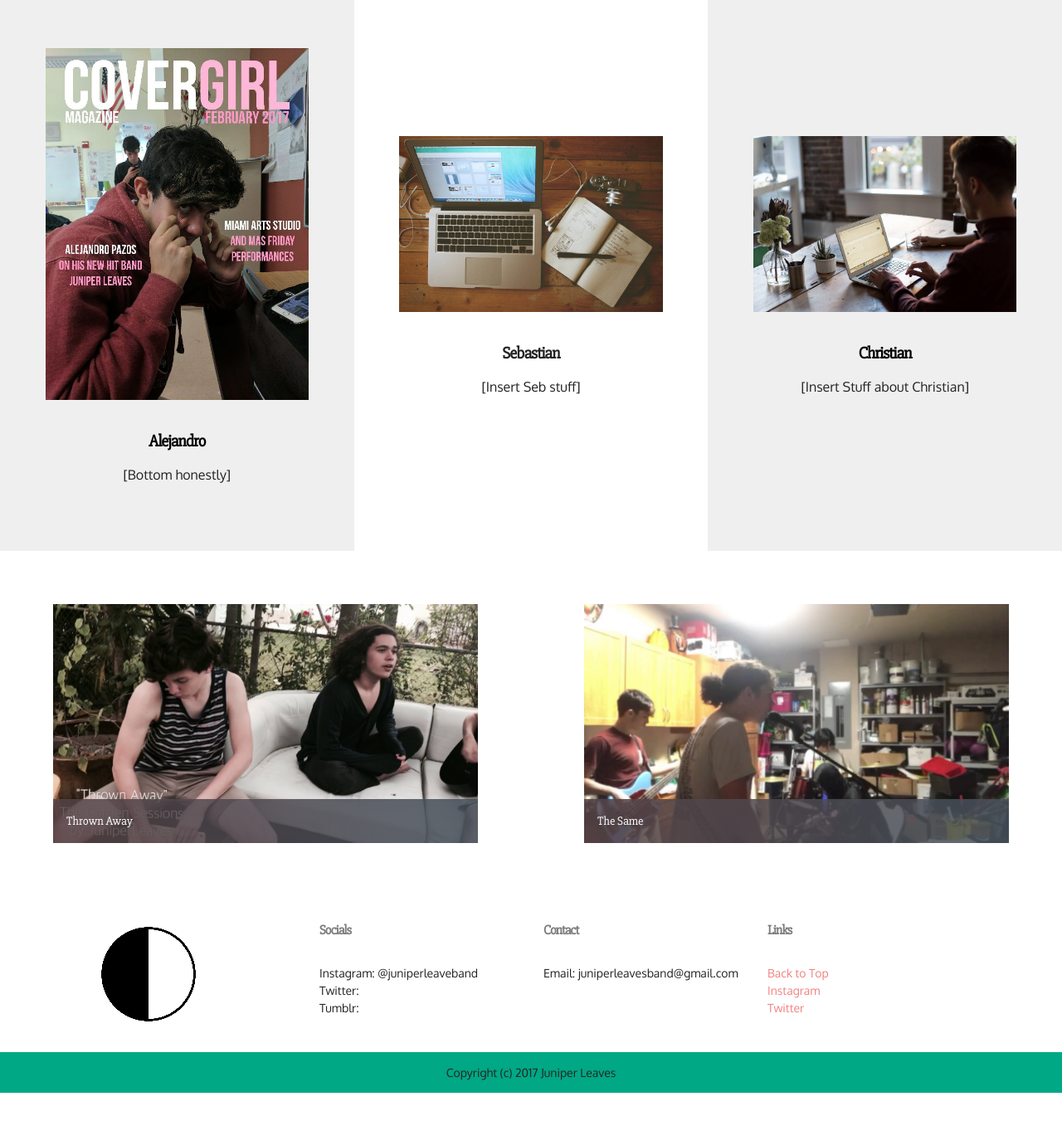
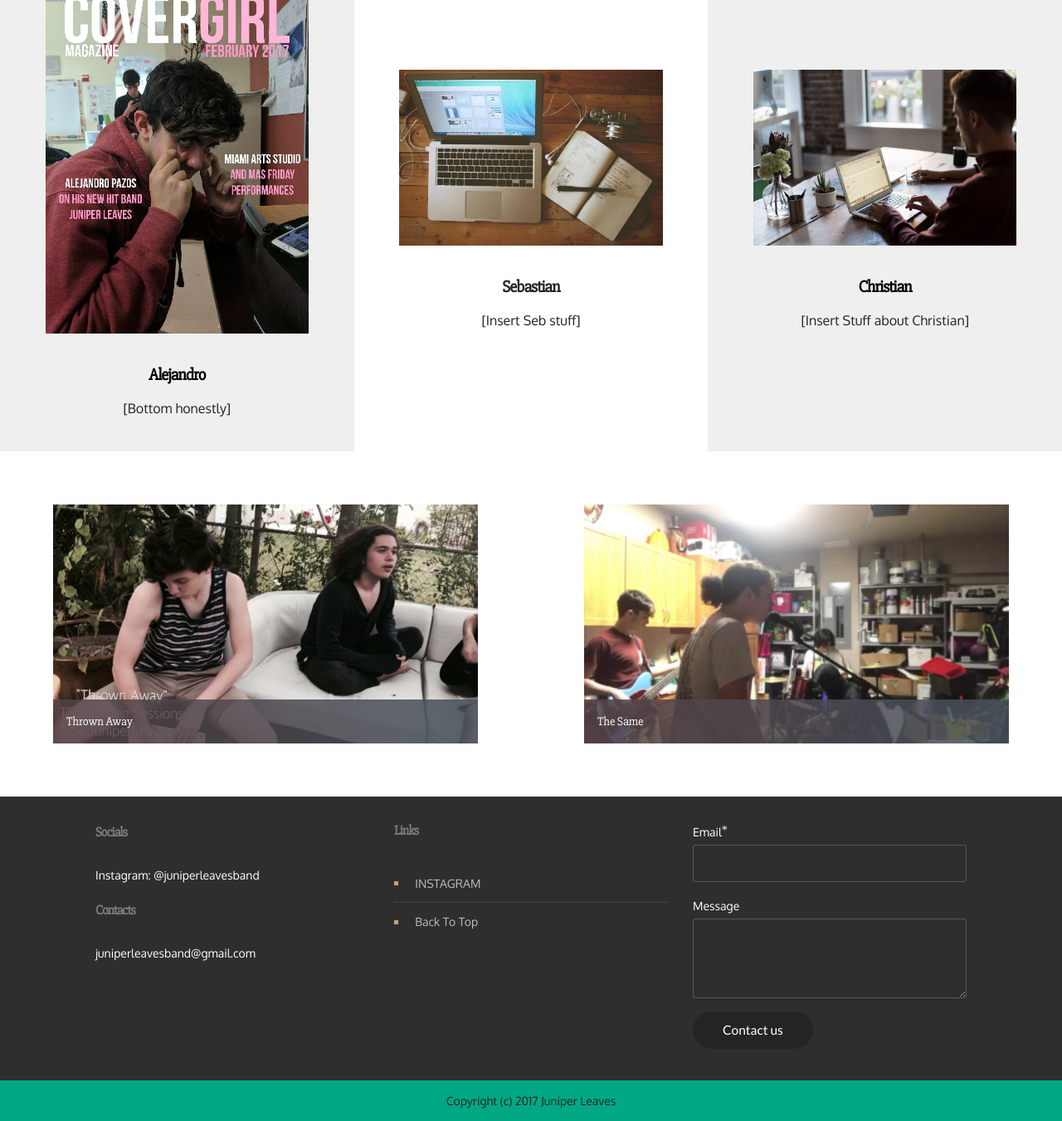
Before and after one commit to juniperleaves/juniperleaves.github.io, a plain HTML site: page about.html in a window 1280 px wide. Shown: the part 300-1651 px from the top of the page at 83% size. Before the commit the page ends 1617 px from the top, so only its background shows below. Drawn offline with nearby package versions, Linux system fonts and the light colour scheme.

Commit message:
create github pages

```diff
--- a/about.html
+++ b/about.html
@@ -59,7 +59,7 @@
 
 </section>
 
-<section class="engine"><a rel="external" href="https://mobirise.com">Web Site Builder</a></section><section class="mbr-section article mbr-after-navbar" id="msg-box3-h" data-bg-video="https://www.youtube.com/embed/GeqjBXLbSpU?rel=0&amp;amp;showinfo=0&amp;autoplay=0&amp;loop=0" style="padding-top: 80px; padding-bottom: 120px;">
+<section class="engine"><a rel="external" href="https://mobirise.com">mobirise.com</a></section><section class="mbr-section article mbr-after-navbar" id="msg-box3-h" data-bg-video="https://www.youtube.com/embed/GeqjBXLbSpU?rel=0&amp;amp;showinfo=0&amp;autoplay=0&amp;loop=0" style="padding-top: 80px; padding-bottom: 120px;">
 
     <div class="mbr-overlay" style="opacity: 0.5; background-color: rgb(34, 34, 34);">
     </div>
@@ -81,7 +81,7 @@
 
     <div class="mbr-cards-row row striped">
 
-        <div class="mbr-cards-col col-xs-12 col-lg-4" style="padding-top: 80px; padding-bottom: 80px;">
+        <div class="mbr-cards-col col-xs-12 col-lg-4" style="padding-top: 0px; padding-bottom: 40px;">
             <div class="container">
                 <div class="card cart-block">
                     <div class="card-img"><img src="assets/images/covergirl-ale-600x800.jpg" class="card-img-top"></div>
@@ -94,7 +94,7 @@
                 </div>
             </div>
         </div>
-        <div class="mbr-cards-col col-xs-12 col-lg-4" style="padding-top: 80px; padding-bottom: 80px;">
+        <div class="mbr-cards-col col-xs-12 col-lg-4" style="padding-top: 0px; padding-bottom: 40px;">
             <div class="container">
                 <div class="card cart-block">
                     <div class="card-img"><img src="assets/images/desktop.jpg" class="card-img-top"></div>
@@ -107,7 +107,7 @@
                 </div>
             </div>
         </div>
-        <div class="mbr-cards-col col-xs-12 col-lg-4" style="padding-top: 80px; padding-bottom: 80px;">
+        <div class="mbr-cards-col col-xs-12 col-lg-4" style="padding-top: 0px; padding-bottom: 40px;">
             <div class="container">
                 <div class="card cart-block">
                     <div class="card-img"><img src="assets/images/coworkers.jpg" class="card-img-top"></div>
@@ -196,26 +196,38 @@
     </div>
 </section>
 
-<section class="mbr-section mbr-section-md-padding mbr-footer footer1" id="contacts1-f" style="background-color: rgb(255, 255, 255); padding-top: 30px; padding-bottom: 30px;">
+<section class="mbr-footer footer4 mbr-section mbr-section-md-padding" id="contacts4-p" style="background-color: rgb(46, 46, 46); padding-top: 30px; padding-bottom: 30px;">
 
     <div class="container">
-        <div class="row">
-            <div class="mbr-footer-content col-xs-12 col-md-3">
-                <div><img src="assets/images/logo-1-128x128.png"></div>
+        <div class="mbr-contacts row">
+            <div class="col-sm-8">
+                <div class="row">
+                    <div class="col-sm-6">
+                        <p><font color="#7c7c7c" size="3"><span style="letter-spacing: -0.800000011920929px; line-height: 16px;"><strong>Socials</strong></span></font><br>Instagram: @juniperleavesband<br><br>
+<strong>Contacts</strong><br>juniperleavesband@gmail.com<br></p>
+                    </div>
+                    <div class="col-sm-6"><p class="mbr-contacts__text"><strong>Links</strong></p><ul class="mbr-contacts__list"><li>INSTAGRAM</li><li>Back To To<span style="font-size: 0.875rem; line-height: 1.8;">p</span><br></li></ul></div>
+                </div>
             </div>
-            <div class="mbr-footer-content col-xs-12 col-md-3">
-                <p><strong>Socials</strong><br>Instagram: @juniperleaveband<br>Twitter:<br>Tumblr:</p>
+            <div class="col-sm-4" data-form-type="formoid">
+                <div data-form-alert="true">
+                    <div hidden="" data-form-alert-success="true">Thanks for filling out form!</div>
+                </div>
+                <form action="https://mobirise.com/" method="post" data-form-title="MESSAGE">
+                    <input type="hidden" value="YXQ0OgK2UftVm7SiVnmPN+1fIhn5DWN6CYAzk8396EP+n4clEqNWzjlkbgLhGJF6rFOhRI5R68v4irJLV9dmgqghBhzmP0/V0vE5ydjITS1pjd93EnO8ztiK8rJgRXB1" data-form-email="true">
+
+                    <div class="form-group">
+                        <label class="form-control-label" for="contacts4-p-email">Email<span class="form-asterisk">*</span></label>
+                        <input type="email" class="form-control input-sm input-inverse" name="email" required="" data-form-field="Email" id="contacts4-p-email">
+                    </div>
+
+                    <div class="form-group">
+                        <label class="form-control-label" for="contacts4-p-message">Message</label>
+                        <textarea class="form-control input-sm input-inverse" name="message" data-form-field="Message" rows="4" id="contacts4-p-message"></textarea>
+                    </div>
+                    <div class="mbr-buttons mbr-buttons--right btn-inverse"><button type="submit" class="btn btn-sm btn-black">Contact us</button></div>
+                </form>
             </div>
-            <div class="mbr-footer-content col-xs-12 col-md-3">
-                <p><strong>Contact</strong><br>
-Email: juniperleavesband@gmail.com<br></p>
-            </div>
-            <div class="mbr-footer-content col-xs-12 col-md-3">
-                <p></p><p><strong>Links</strong><br><a href="#top" class="text-danger">Back to Top</a><br>
-<a href="http://instagram.com/juniperleavesband" target="_blank" class="text-danger">Instagram</a><a href="http://instagram.com/juniperleavesband" target="_blank" class="text-danger"></a><br>
-<a href="#" class="text-danger">Twitter</a><a class="text-danger" href="https://mobirise.com/mobirise-free-mac.zip"></a></p><p></p>
-            </div>
-
         </div>
     </div>
 </section>
@@ -242,6 +254,7 @@ Email: juniperleavesband@gmail.com<br></p>
   <script src="assets/theme/js/script.js"></script>
   <script src="assets/mobirise-gallery/player.min.js"></script>
   <script src="assets/mobirise-gallery/script.js"></script>
+  <script src="assets/formoid/formoid.min.js"></script>
 
 
   <input name="animation" type="hidden">
--- a/assets/mobirise/css/mbr-additional.css
+++ b/assets/mobirise/css/mbr-additional.css
@@ -609,9 +609,6 @@ h6,
 #msg-box3-6 .btn {
   font-family: 'Oswald', sans-serif;
 }
-#contacts1-7 P {
-  color: #232323;
-}
 #footer1-2 P {
   color: #232323;
   font-size: 14px;
@@ -713,9 +710,6 @@ h6,
   font-size: 60px;
   font-family: 'Oswald', sans-serif;
 }
-#contacts1-7 P {
-  color: #232323;
-}
 #footer1-2 P {
   color: #232323;
   font-size: 14px;
@@ -811,9 +805,6 @@ h6,
 #features1-l .mbr-cards-col:nth-child(odd) .card-title {
   color: #000000;
 }
-#contacts1-f P {
-  color: #232323;
-}
 #footer1-g P {
   color: #232323;
   font-size: 14px;
```
Also changed, not shown: contact.html (+30 -18 lines), index.html (+1 -1 lines), music.html (+30 -17 lines), 1 other file.
